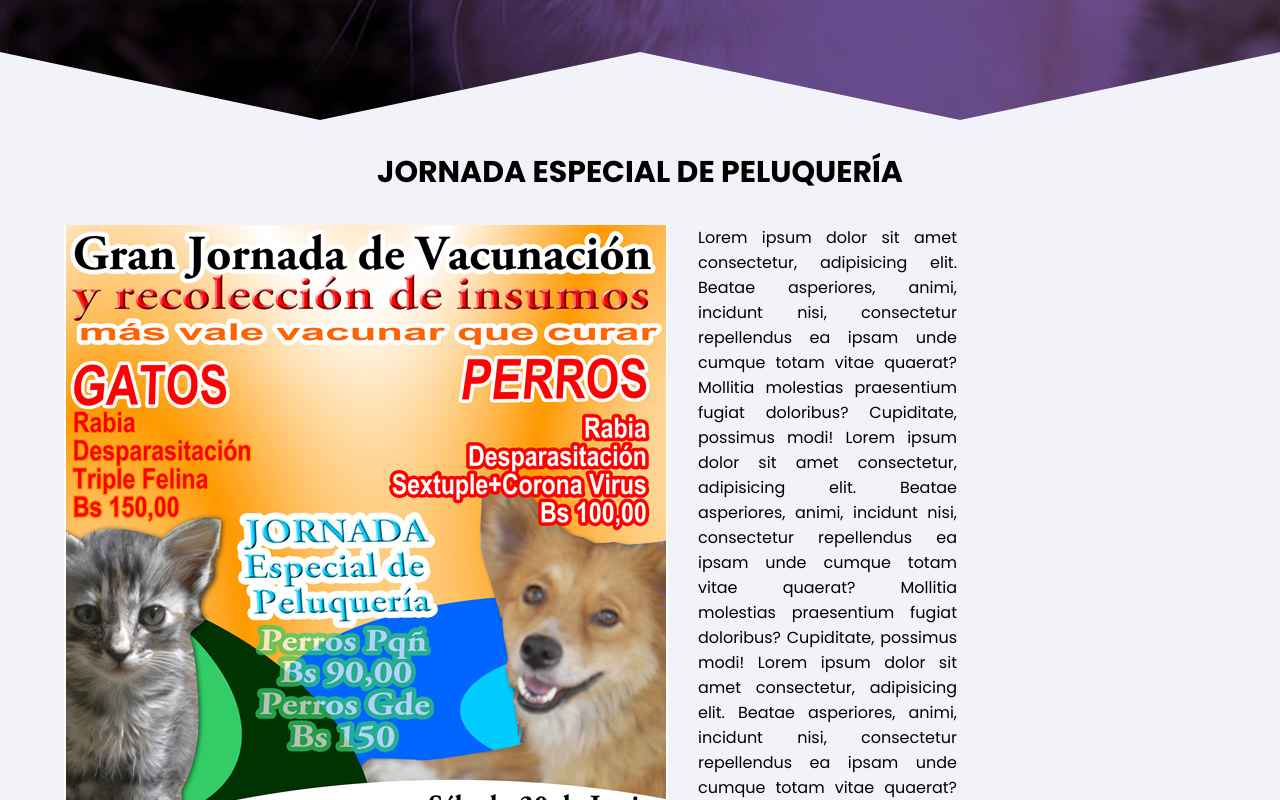
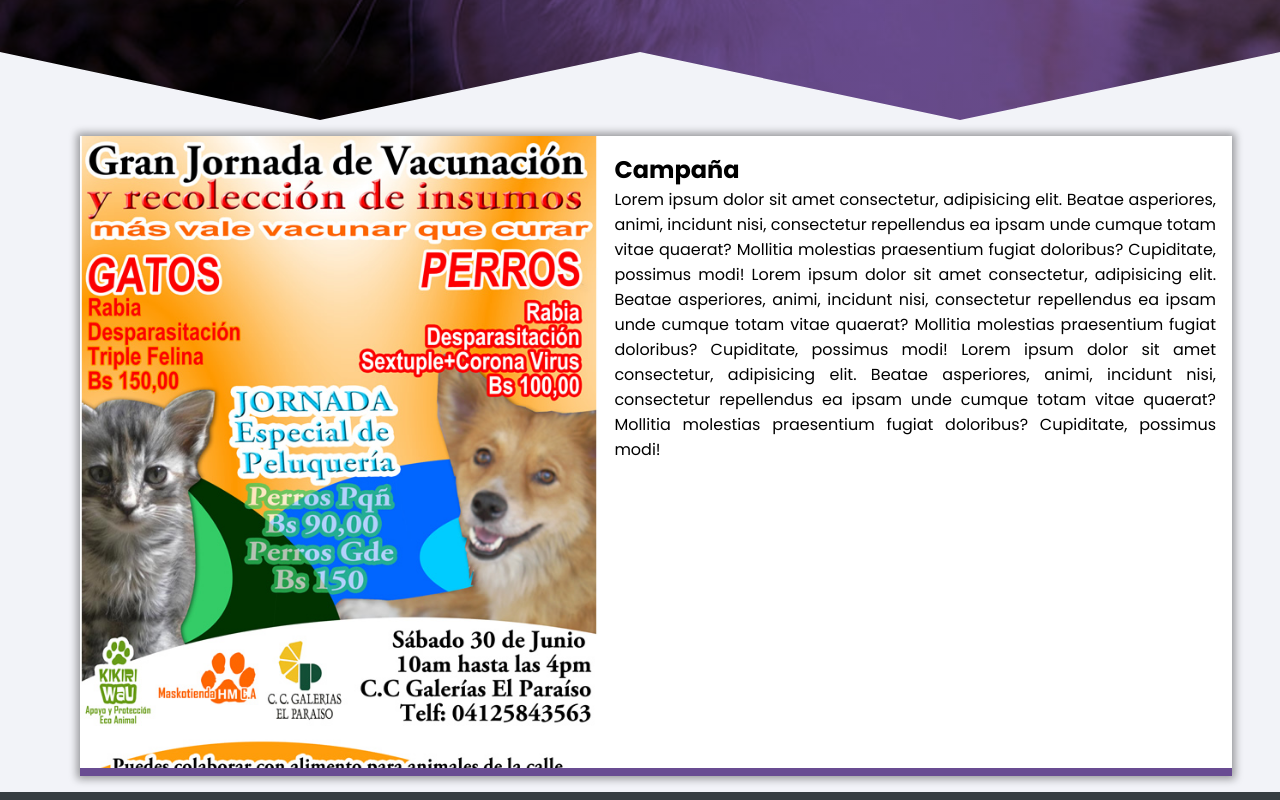
Before and after one commit to LeightNeal/arcaWeb, an Angular app: page /welcome/single-post in a window 1280 px wide. Shown: the part 560-1360 px from the top of the page. Built offline with nearby package versions, Linux system fonts and the light colour scheme.

Commit message:
Arreglando tarjeta de noticia de la página de single-post

```diff
--- a/src/app/components/single-post-card/single-post-card.component.html
+++ b/src/app/components/single-post-card/single-post-card.component.html
@@ -1,6 +1,9 @@
-<div class="singlePost-grid">
+<div class="singlePost-grid singlePost-card">
+  <figure>
     <img src="../../../assets/img/noticia2.jpg" alt="noticia" class="singlePost-image">
+  </figure>
   <div class="singlePost-new">
+    <h2>Campaña</h2>
     Lorem ipsum dolor sit amet consectetur, adipisicing elit. Beatae asperiores, animi, incidunt nisi,
     consectetur repellendus ea ipsam unde cumque totam vitae quaerat? Mollitia molestias praesentium
     fugiat doloribus? Cupiditate, possimus modi!
--- a/src/app/pages/single-post/single-post.component.html
+++ b/src/app/pages/single-post/single-post.component.html
@@ -5,10 +5,8 @@
       <h3>Información que cura</h3>
     </header>
   </section>
+
   <section class="container">
-  <section class="single-new">
-   <h1 class="singlePost-title">Jornada especial de peluquería</h1>
    <app-single-post-card></app-single-post-card>
   </section>
 </section>
-</section>
--- a/src/styles.css
+++ b/src/styles.css
@@ -1178,10 +1178,22 @@ color: #9D7FBA;
 }
 
 /* pagina de single-post */
+
+.singlePost-card {
+    width: 100%;
+    height: 80vh;
+    overflow: hidden;
+    margin: 1rem;
+    background: #fff;
+    box-shadow: 0 0 1vmin .4vmin rgba(10, 10, 10, 0.4);
+    border-bottom: calc(1rem/2) solid var(--color-primary-dark);
+}
+
 .singlePost-grid{
     display: grid;
-grid-template-rows: 45% 1fr;
-grid-gap: 30px;
+    grid-template-columns: 45% 1fr ;
+    grid-template-rows: 1fr;
+    grid-gap: 1em;
 }
 
 .singlePost-title{
@@ -1194,11 +1206,20 @@ grid-gap: 30px;
 }
 
 .singlePost-image{
-    grid-row: 1;
+    overflow: hidden;
+    width: 100%;
+    height: 100%;
+}
+
+.singlePost-image img {
+    width: 100%;
+    height: 100%;
+    object-fit: fill;
 }
 
 .singlePost-new{
-    width: 50%;
-    grid-row: 1;
     text-align: justify;
+    padding-right: 1rem;
+    padding-top: 1rem;
+    padding-bottom: 1rem;
 }
```
Lines whose indentation alone changed are shown as unchanged.
